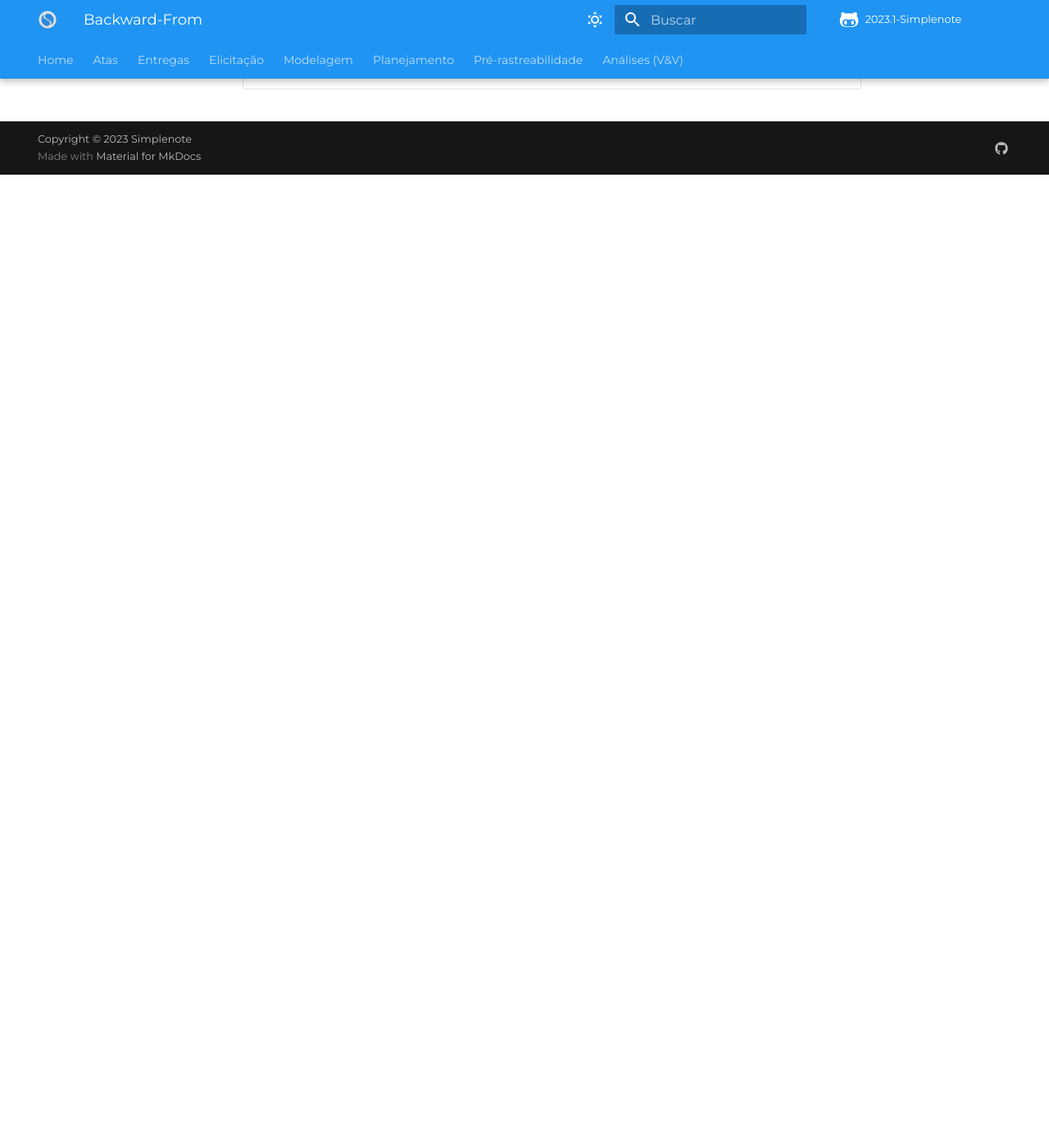
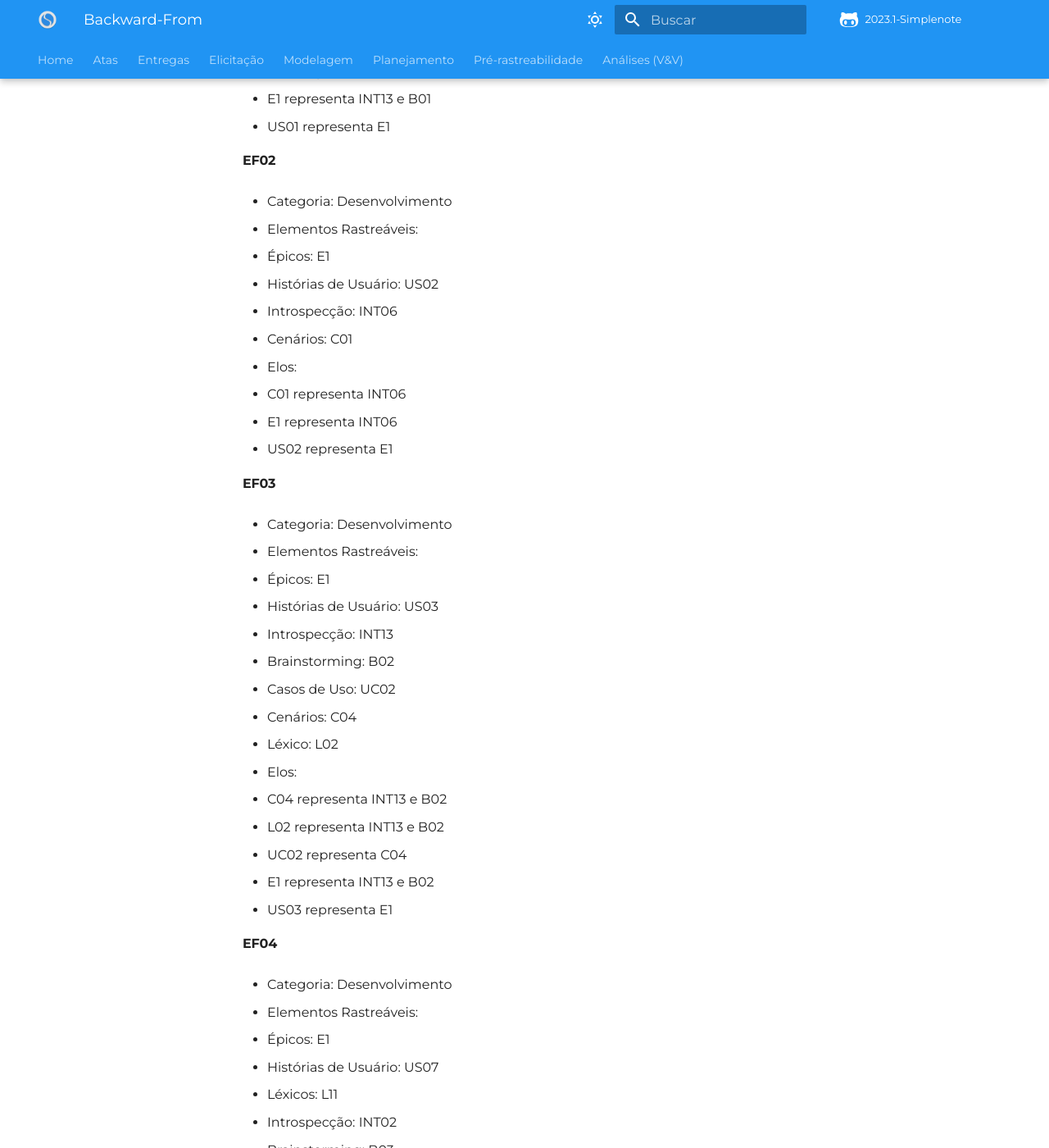
Before and after one commit to Requisitos-de-Software/2023.1-Simplenote, an MkDocs documentation site: the page built from docs/pos-rastreabilidade/backward-from.md, in a window 1280 px wide and 1400 px high, scrolled down 4132 px. Shown: the whole window at 82% size. Built offline with MkDocs 1.6.1 and Material for MkDocs 9.7.7, drawn with Linux system fonts in a browser that asks for light colours; some web fonts are replaced; comment, search, counter and statistics services are not loaded; before the commit the page ends 4345 px from its top, so only the background shows below that; some of the changed text lies outside the part shown.

Commit message:
#72 elos feitos

```diff
--- a/docs/pos-rastreabilidade/backward-from.md
+++ b/docs/pos-rastreabilidade/backward-from.md
@@ -85,7 +85,7 @@ bom entendimento dos tópicos abaixo:
         <a href="https://requisitos-de-software.github.io/2023.1-Simplenote/modelagem/agil/User_story/">US01</a>
         <a href="https://requisitos-de-software.github.io/2023.1-Simplenote/modelagem/lexico/">L06</a>
         <a href="https://requisitos-de-software.github.io/2023.1-Simplenote/elicitacao/Introspec%C3%A7%C3%A3o/">INT13</a>
-        <a href="https://requisitos-de-software.github.io/2023.1-Simplenote/elicitacao/brainstorming/">B02</a>
+        <a href="https://requisitos-de-software.github.io/2023.1-Simplenote/elicitacao/brainstorming/">B01</a>
         <a href="https://requisitos-de-software.github.io/2023.1-Simplenote/modelagem/casos_de_uso/">UC01</a>
         <a href="https://requisitos-de-software.github.io/2023.1-Simplenote/modelagem/cen%C3%A1rios/">C01</a>
         </td>
@@ -518,7 +518,7 @@ bom entendimento dos tópicos abaixo:
     </tr>
     <tr>
       <td>Elo</td>
-      <td>ENF01
+      <td>-
       </td>
     </tr>
 
@@ -543,7 +543,7 @@ bom entendimento dos tópicos abaixo:
     </tr>
     <tr>
       <td>Elo</td>
-      <td>ENF02
+      <td>-
       </td>
     </tr>
 
@@ -593,7 +593,7 @@ bom entendimento dos tópicos abaixo:
     </tr>
     <tr>
       <td>Elo</td>
-      <td>ENF04
+      <td>-
       </td>
     </tr>
   </table>
@@ -641,7 +641,7 @@ bom entendimento dos tópicos abaixo:
     </tr>
     <tr>
       <td>Elo</td>
-      <td>ENF06
+      <td>-
       </td>
     </tr>
 
@@ -665,7 +665,7 @@ bom entendimento dos tópicos abaixo:
     </tr>
     <tr>
       <td>Elo</td>
-      <td>ENF07
+      <td>-
       </td>
     </tr>
 
@@ -717,7 +717,7 @@ bom entendimento dos tópicos abaixo:
       </tr>
       <tr>
         <td>Elo</td>
-        <td>ENF09
+        <td>-
         </td>
       </tr>
         </table>
@@ -740,7 +740,7 @@ bom entendimento dos tópicos abaixo:
     </tr>
     <tr>
       <td>Elo</td>
-      <td>ENF10
+      <td>-
       </td>
     </tr>
     </table>
@@ -766,7 +766,7 @@ bom entendimento dos tópicos abaixo:
       </tr>
       <tr>
         <td>Elo</td>
-        <td>ENF11
+        <td>-
         </td>
       </tr>
       </table>
@@ -788,7 +788,7 @@ bom entendimento dos tópicos abaixo:
     </tr>
     <tr>
       <td>Elo</td>
-      <td>ENF12
+      <td>-
       </td>
     </tr>
   </table>
@@ -811,7 +811,7 @@ bom entendimento dos tópicos abaixo:
     </tr>
     <tr>
       <td>Elo</td>
-      <td>ENF13</td>
+      <td>-</td>
     </tr>
     </table>
 
@@ -832,7 +832,7 @@ bom entendimento dos tópicos abaixo:
     </tr>
     <tr>
       <td>Elo</td>
-      <td>ENF14 </td>
+      <td>- </td>
     </tr>
   </table>
 
@@ -853,7 +853,7 @@ bom entendimento dos tópicos abaixo:
     </tr>
     <tr>
       <td>Elo</td>
-      <td>ENF15
+      <td>-
       </td>
     </tr>
   </table>
@@ -874,7 +874,7 @@ bom entendimento dos tópicos abaixo:
     </tr>
     <tr>
       <td>Elo</td>
-      <td>ENF16</td>
+      <td>-</td>
     </tr>
   </table>
 
@@ -894,7 +894,7 @@ bom entendimento dos tópicos abaixo:
     </tr>
     <tr>
       <td>Elo</td>
-      <td>ENF17</td>
+      <td>-</td>
     </tr>
   </table>
 
@@ -913,7 +913,7 @@ bom entendimento dos tópicos abaixo:
       <td><a href="https://requisitos-de-software.github.io/2023.1-Simplenote/modelagem/especificacao_suplementar/">ES04</a></tr>
     <tr>
       <td>Elo</td>
-      <td>ENF18</td>
+      <td>-</td>
     </tr>
   </table>
 
@@ -932,16 +932,266 @@ bom entendimento dos tópicos abaixo:
       <td><a href="https://requisitos-de-software.github.io/2023.1-Simplenote/modelagem/especificacao_suplementar/">ES05</a></tr>
     <tr>
       <td>Elo</td>
-      <td>ENF19</td>
+      <td>-</td>
     </tr>
   </table>
 
   <p> Tabela 33: Requisito não-funcional 18 (Fonte: Autores, 2023).</p>
 </details>
 
+
 ### Elos Funcionais
 
+
+#### EF01
+
+- Categoria: Desenvolvimento
+
+- Elementos Rastreáveis:
+  - Épicos: E1
+  - Histórias de Usuário: US01
+  - Léxico: L06
+  - Introspecção: INT13
+  - Brainstorming: B01
+  - Casos de Uso: UC01
+  - Cenários: C01
+
+- Elos:
+  - C01 representa INT13 e B01
+  - L06 representa INT3 e B01
+  - UC01 representa C01
+  - E1 representa INT13 e B01
+  - US01 representa  E1
+
+#### EF02
+
+- Categoria: Desenvolvimento
+
+- Elementos Rastreáveis:
+  - Épicos: E1
+  - Histórias de Usuário: US02
+  - Introspecção: INT06
+  - Cenários: C01
+- Elos:
+  - C01 representa INT06
+  - E1 representa INT06
+  - US02 representa  E1
+
+
+#### EF03
+
+- Categoria: Desenvolvimento
+
+- Elementos Rastreáveis:
+  - Épicos: E1
+  - Histórias de Usuário: US03
+  - Introspecção: INT13
+  - Brainstorming: B02
+  - Casos de Uso: UC02
+  - Cenários: C04
+  - Léxico: L02
+
+- Elos:
+  - C04 representa INT13 e B02
+  - L02 representa INT13 e B02
+  - UC02 representa C04
+  - E1 representa INT13 e B02
+  - US03 representa E1
+
+#### EF04
+
+- Categoria: Desenvolvimento
+
+- Elementos Rastreáveis:
+  - Épicos: E1
+  - Histórias de Usuário: US07
+  - Léxicos: L11
+  - Introspecção: INT02
+  - Brainstorming: B03
+  - Cenários: C02
+- Elos:
+  - C02 representa INT02 e B03
+  - L11 representa INT02 e B03
+  - E1 representa INT02 e B03
+  - US07 representa E1
+
+#### EF05
+
+- Categoria: Desenvolvimento
+
+- Elementos Rastreáveis:
+  - Épicos: E1
+  - Histórias de Usuário: US04
+  - Léxicos: L08
+  - Introspecção: INT03
+  - Cenários: C09
+- Elos:
+  - C09 representa INT03
+  - L08 representa INT03
+  - E1 representa INT03
+  - US04 representa E1
+
+#### EF06
+
+- Categoria: Desenvolvimento
+
+- Elementos Rastreáveis:
+  - Épicos: E2
+  - Histórias de Usuário: US08
+  - Léxicos: L04
+  - Introspecção: INT14
+  - Casos de Uso: UC03
+  - Cenários: C05, C13
+- Elos:
+  - C05 representa INT14
+  - C13 representa INT14
+  - L04 representa INT14
+  - UC03 representa C05 e C13
+  - E2 representa INT14
+  - US08 representa E2
+
+#### EF07
+
+- Categoria: Desenvolvimento
+
+- Elementos Rastreáveis:
+  - Épicos: E1
+  - Histórias de Usuário: US09
+  - Introspecção: INT03
+- Elos:
+  - E1 representa INT03
+  - US09 representa E1
+
+#### EF08
+
+- Categoria: Desenvolvimento
+
+- Elementos Rastreáveis:
+  - Épicos: E3
+  - Histórias de Usuário: US10
+- Elos:
+  - US10 representa E3
+
+
+#### EF09
+
+- Categoria: Desenvolvimento
+
+- Elementos Rastreáveis:
+  - Épicos: E3
+  - Histórias de Usuário: US11
+  - Storytelling: ST2
+  - Introspecção: INT05
+  - Glossário: GLO04
+  - Entrevista: ENT04
+  - Cenários: C06
+- Elos:
+  - ST2 depende de um recurso provido por ENT04
+  - C06 representa INT05, GLO04, ENT04 e ST2
+  - E3 representa INT05, GLO04, ENT04 e ST2
+  - US1 representa 1E3
+
+#### EF10
+
+- Categoria: Desenvolviumento
+
+- Elementos Rastreáveis:
+  - Épicos: E3
+  - Histórias de Usuário: US12
+  - Brainstorming: B10
+  - Cenários: C10
+- Elos:
+  - C10 representa B10
+  - E3 representa B10
+  - US12 representa E3
+
+#### EF11
+
+- Categoria: Desenvolvimento
+
+- Elementos Rastreáveis:
+  - Épicos: E4
+  - Histórias de Usuário: US05
+  - Entrevista: ENT02
+- Elos:
+  - E4 representa ENT02
+  - US05 representa E4
+
+#### EF12
+
+- Categoria: Desenvolvimento
+
+- Elementos Rastreáveis:
+  - Épicos: E4
+  - Histórias de Usuário: US05
+  - Storytelling: ST04
+- Elos:
+  - E4 representa ST04
+  - US05 representa E4
+
+#### EF13
+
+- Categoria: Desenvolvimento
+
+- Elementos Rastreáveis:
+  - Épicos: E4
+  - Histórias de Usuário: US13
+  - Storytelling: ST06
+  - Glossário: GL006
+  - Cenários: C09
+- Elos:
+  - C09 representa ST06 e GLO06
+  - E4 representa ST06 e GLO06
+  - US13 representa E4
+
+#### EF14
+
+- Categoria: Desenvolvimento
+
+- Elementos Rastreáveis:
+  - Épicos: E4
+  - Histórias de Usuário: US14
+  - Brainstorming: B19
+  - Glossário: GLO05
+  - Entrevista: ENT07
+- Elos:
+  - E4 representa B19, GLO05 e ENT07
+  - US14 representa E4
+
 ### Elos não funcionais
+
+#### ENF01
+
+- Categoria: Desenvolvimento
+
+- Elementos Rastreáveis:
+  - Introspecção: INT10
+  - Storytelling: ST07
+- Elos:
+  - ST07 agrega INT10
+
+#### ENF02
+
+- Categoria: Desenvolvimento
+
+- Elementos Rastreáveis:
+  - Brainstorming: B20
+  - Entrevista: ENT08
+- Elos:
+  - B20 agrega ENT08
+
+#### ENF03
+
+- Categoria: Desenvolvimento
+
+- Elementos Rastreáveis:
+  - Brainstorming: B24
+  - Glossário: GLO02
+  - Storytelling: ST05
+  - Entrevista: ENT06
+- Elos:
+  - ST05 depende de recursos providos por ENT06
+
 
 ## Bibliografia
 
@@ -961,3 +1211,4 @@ bom entendimento dos tópicos abaixo:
 | ------ | ---------- | ------------------------ | ----------------------- | ------------------- |
 | `1.0`  | 26/06/2023 | Criação do documento     | João, Leonardo e Mylena | Ana, Beatriz E Kauã |
 | `1.1`  | 27/06/2023 | Atualização do documento | João, Leonardo e Mylena | Ana, Beatriz E Kauã |
+|`1.2`|28/06/2023|Inserção dos elos|João, Leonardo e Mylena|Ana, Beatriz E Kauã|
```
Also changed, not shown: other parts of docs/pos-rastreabilidade/backward-from.md (+3 -3 lines).
